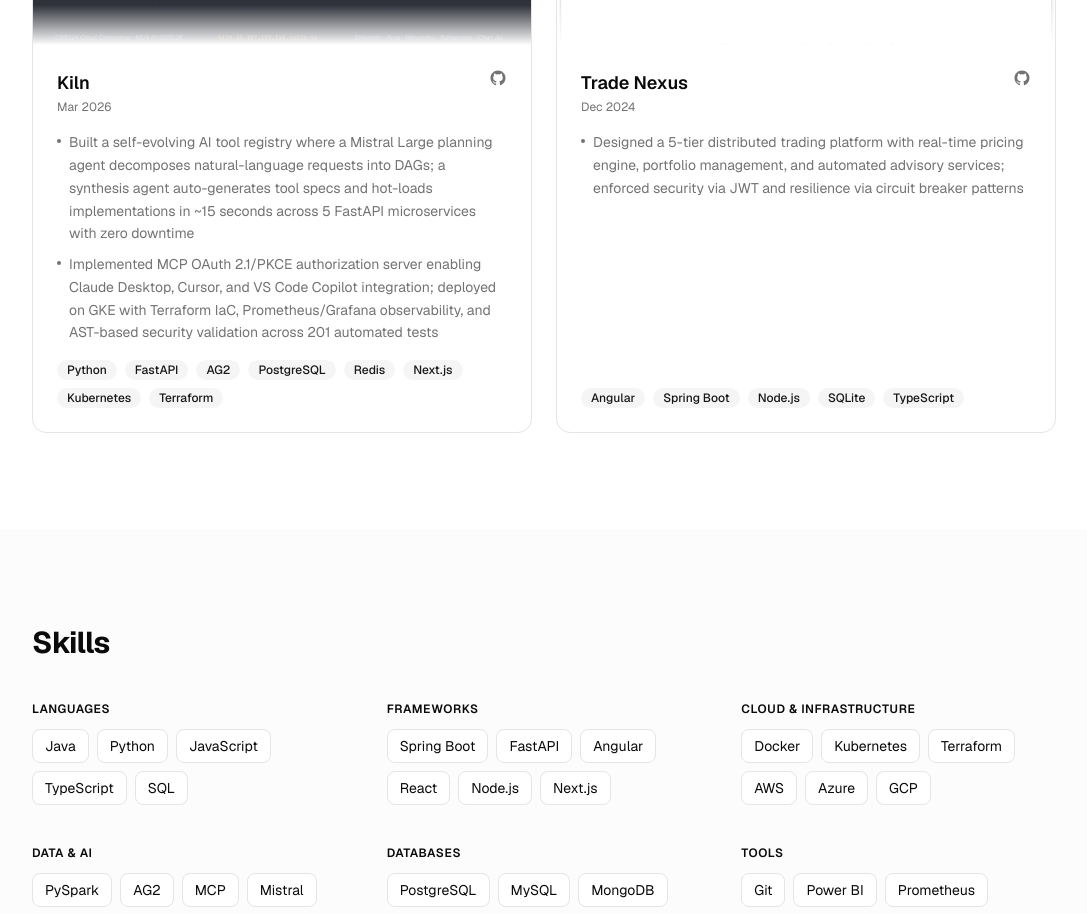
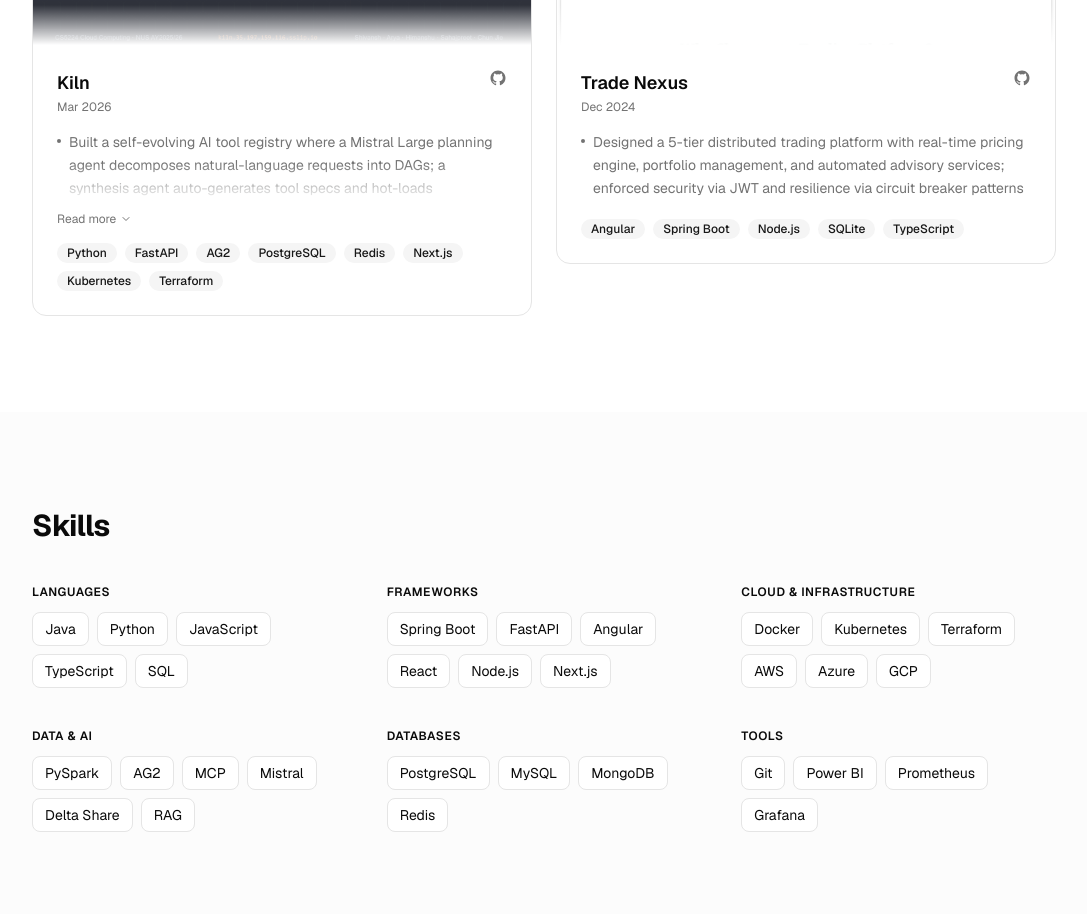
Before and after one commit to wendemsky/portfolio, a Next.js app: page / in a window 1280 px wide. Shown: the part 2540-3454 px from the top of the page, without its empty margins (96-1183 px from the left). Built offline with nearby package versions, Linux system fonts and the light colour scheme.

Commit message:
feat(projects): add expand/collapse interaction with gradient fade

```diff
--- a/src/components/ui/ProjectCard.tsx
+++ b/src/components/ui/ProjectCard.tsx
@@ -1,15 +1,34 @@
+"use client";
+
+import { useState, useRef, useEffect } from "react";
 import Image from "next/image";
+import { motion, AnimatePresence } from "framer-motion";
+import { ChevronDown } from "lucide-react";
 import { GithubIcon } from "@/components/ui/SocialIcons";
 import { TechBadge } from "./TechBadge";
 import type { ProjectEntry } from "@/data/types";
+
+const COLLAPSED_HEIGHT = 72;
 
 interface ProjectCardProps {
   project: ProjectEntry;
 }
 
 export function ProjectCard({ project }: ProjectCardProps) {
+  const [expanded, setExpanded] = useState(false);
+  const [fullHeight, setFullHeight] = useState<number | null>(null);
+  const listRef = useRef<HTMLUListElement>(null);
+
+  useEffect(() => {
+    if (listRef.current) {
+      setFullHeight(listRef.current.scrollHeight);
+    }
+  }, []);
+
+  const hasOverflow = fullHeight !== null && fullHeight > COLLAPSED_HEIGHT;
+
   return (
-    <div className="rounded-xl border border-border bg-card overflow-hidden flex flex-col h-full">
+    <div className="rounded-xl border border-border bg-card overflow-hidden flex flex-col">
       {project.image && (
         <div className="relative aspect-video w-full">
           <Image
@@ -43,7 +62,13 @@ export function ProjectCard({ project }: ProjectCardProps) {
           </div>
         </div>
 
-        <ul className="space-y-2 flex-1">
+        <div className="flex flex-col gap-2">
+          <motion.div
+            animate={{ height: expanded ? (fullHeight ?? "auto") : COLLAPSED_HEIGHT }}
+            transition={{ duration: 0.3, ease: [0.4, 0, 0.2, 1] }}
+            className="overflow-hidden relative"
+          >
+            <ul ref={listRef} className="space-y-2">
               {project.bullets.map((bullet, i) => (
                 <li key={i} className="flex gap-2 text-sm text-muted-foreground leading-relaxed">
                   <span className="mt-2 h-1 w-1 rounded-full bg-muted-foreground flex-shrink-0" />
@@ -51,6 +76,34 @@ export function ProjectCard({ project }: ProjectCardProps) {
                 </li>
               ))}
             </ul>
+            <AnimatePresence>
+              {!expanded && hasOverflow && (
+                <motion.div
+                  initial={{ opacity: 1 }}
+                  exit={{ opacity: 0 }}
+                  transition={{ duration: 0.15 }}
+                  className="absolute inset-x-0 bottom-0 h-10 bg-gradient-to-t from-card to-transparent pointer-events-none"
+                />
+              )}
+            </AnimatePresence>
+          </motion.div>
+
+          {hasOverflow && (
+            <button
+              onClick={() => setExpanded((v) => !v)}
+              className="flex items-center gap-1 text-xs text-muted-foreground hover:text-foreground transition-colors self-start"
+            >
+              <span>{expanded ? "Show less" : "Read more"}</span>
+              <motion.span
+                animate={{ rotate: expanded ? 180 : 0 }}
+                transition={{ duration: 0.3, ease: [0.4, 0, 0.2, 1] }}
+                className="flex items-center"
+              >
+                <ChevronDown size={12} />
+              </motion.span>
+            </button>
+          )}
+        </div>
 
         <div className="flex flex-wrap gap-2">
           {project.tech.map((t) => (
```
Lines whose indentation alone changed are shown as unchanged.
